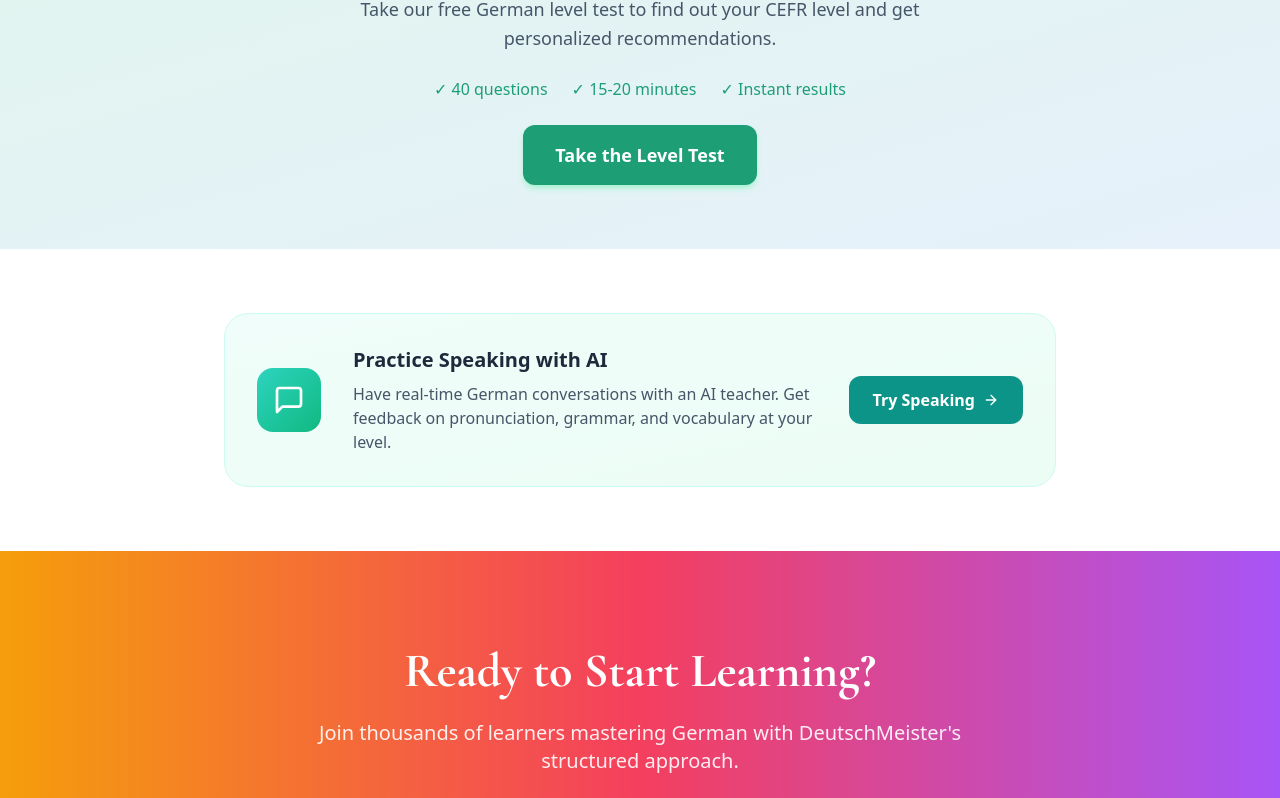
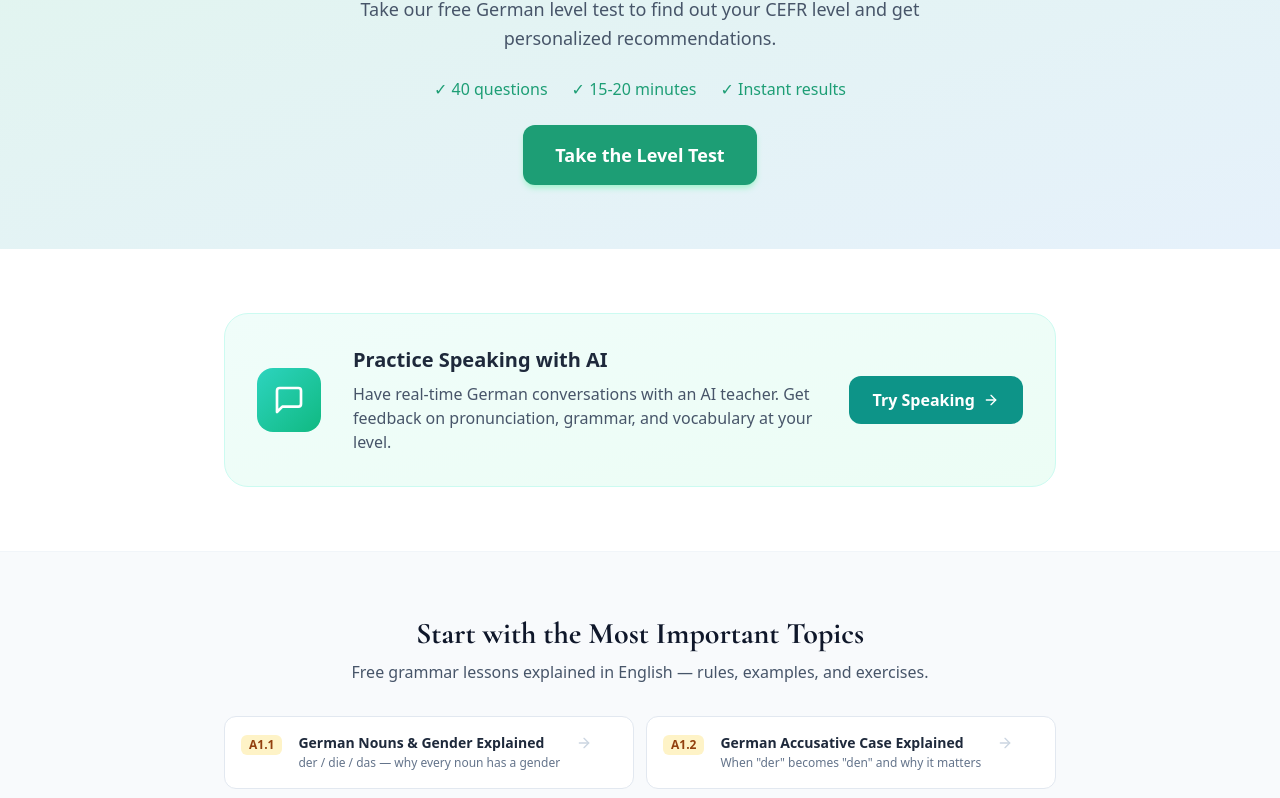
Before and after one commit to Zaid9657/deutschmeister, a React (Vite) app: page / in a window 1280 px wide. Shown: the part 1999-2797 px from the top of the page. Built offline with nearby package versions, Linux system fonts and the light colour scheme.

Commit message:
SEO: English-first titles, lang=en, homepage grammar links

```diff
--- a/src/pages/LandingPage.jsx
+++ b/src/pages/LandingPage.jsx
@@ -424,6 +424,60 @@ const LandingPage = () => {
         </div>
       </section>
 
+      {/* Grammar Topics Section */}
+      <section className="py-16 bg-slate-50 border-t border-slate-100">
+        <div className="max-w-4xl mx-auto px-4 sm:px-6 lg:px-8">
+          <motion.div
+            initial={{ opacity: 0, y: 20 }}
+            whileInView={{ opacity: 1, y: 0 }}
+            viewport={{ once: true }}
+          >
+            <div className="text-center mb-8">
+              <h2 className="font-display text-2xl sm:text-3xl font-bold text-slate-900 mb-2">
+                Start with the Most Important Topics
+              </h2>
+              <p className="text-slate-600">
+                Free grammar lessons explained in English — rules, examples, and exercises.
+              </p>
+            </div>
+            <div className="grid sm:grid-cols-2 gap-3 mb-6">
+              {[
+                { href: '/grammar/a1.1/nouns-gender',          level: 'A1.1', label: 'Nouns & Gender',            desc: 'der / die / das — why every noun has a gender' },
+                { href: '/grammar/a1.2/accusative-intro',       level: 'A1.2', label: 'Accusative Case',           desc: 'When "der" becomes "den" and why it matters' },
+                { href: '/grammar/a2.1/prepositions-dative',    level: 'A2.1', label: 'Dative Prepositions',       desc: 'mit, nach, seit, von, zu, bei, aus, gegenüber' },
+                { href: '/grammar/b1.1/konjunktiv-ii-wurde',    level: 'B1.1', label: 'Konjunktiv II (würde)',     desc: 'Express wishes, hypotheticals, and polite requests' },
+              ].map(({ href, level, label, desc }) => (
+                <a
+                  key={href}
+                  href={href}
+                  className="flex items-start gap-4 p-4 bg-white rounded-xl border border-slate-200 hover:border-amber-300 hover:shadow-md transition-all group"
+                >
+                  <span className="flex-shrink-0 px-2 py-0.5 rounded-md bg-amber-100 text-amber-800 text-xs font-bold mt-0.5">
+                    {level}
+                  </span>
+                  <div className="min-w-0">
+                    <p className="font-semibold text-slate-800 group-hover:text-amber-700 transition-colors text-sm">
+                      German {label} Explained
+                    </p>
+                    <p className="text-xs text-slate-500 mt-0.5 leading-snug">{desc}</p>
+                  </div>
+                  <ArrowRight className="w-4 h-4 text-slate-300 group-hover:text-amber-500 group-hover:translate-x-0.5 transition-all flex-shrink-0 mt-0.5" />
+                </a>
+              ))}
+            </div>
+            <div className="text-center">
+              <a
+                href="/grammar"
+                className="inline-flex items-center gap-1.5 text-sm font-semibold text-amber-700 hover:text-amber-900 transition-colors"
+              >
+                Browse all 64 grammar topics
+                <ArrowRight className="w-4 h-4" />
+              </a>
+            </div>
+          </motion.div>
+        </div>
+      </section>
+
       {/* CTA Section */}
       <section className="py-24 bg-gradient-to-r from-amber-500 via-rose-500 to-purple-500">
         <div className="max-w-4xl mx-auto px-4 sm:px-6 lg:px-8 text-center">
```
Also changed, not shown: 2 other files (tests, documents, lock files or other folders).
